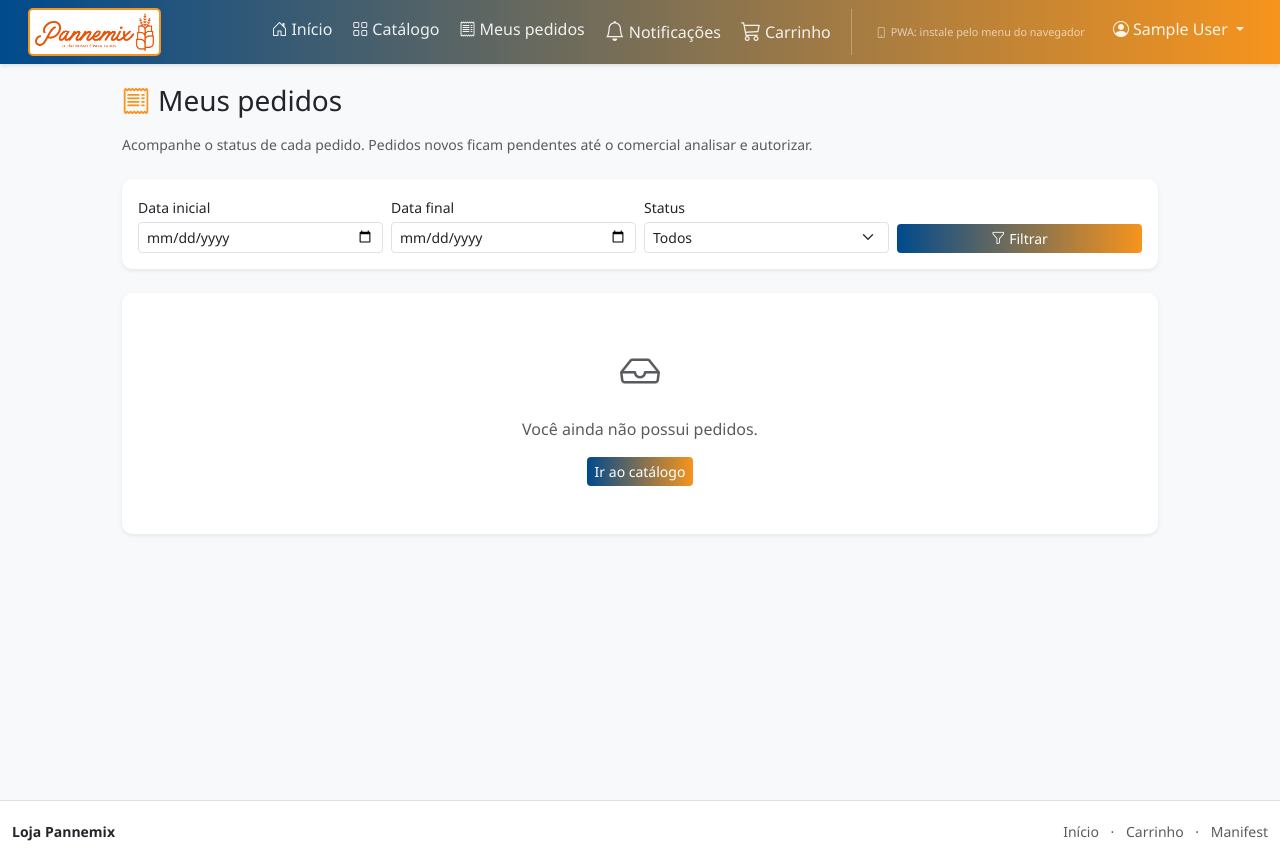
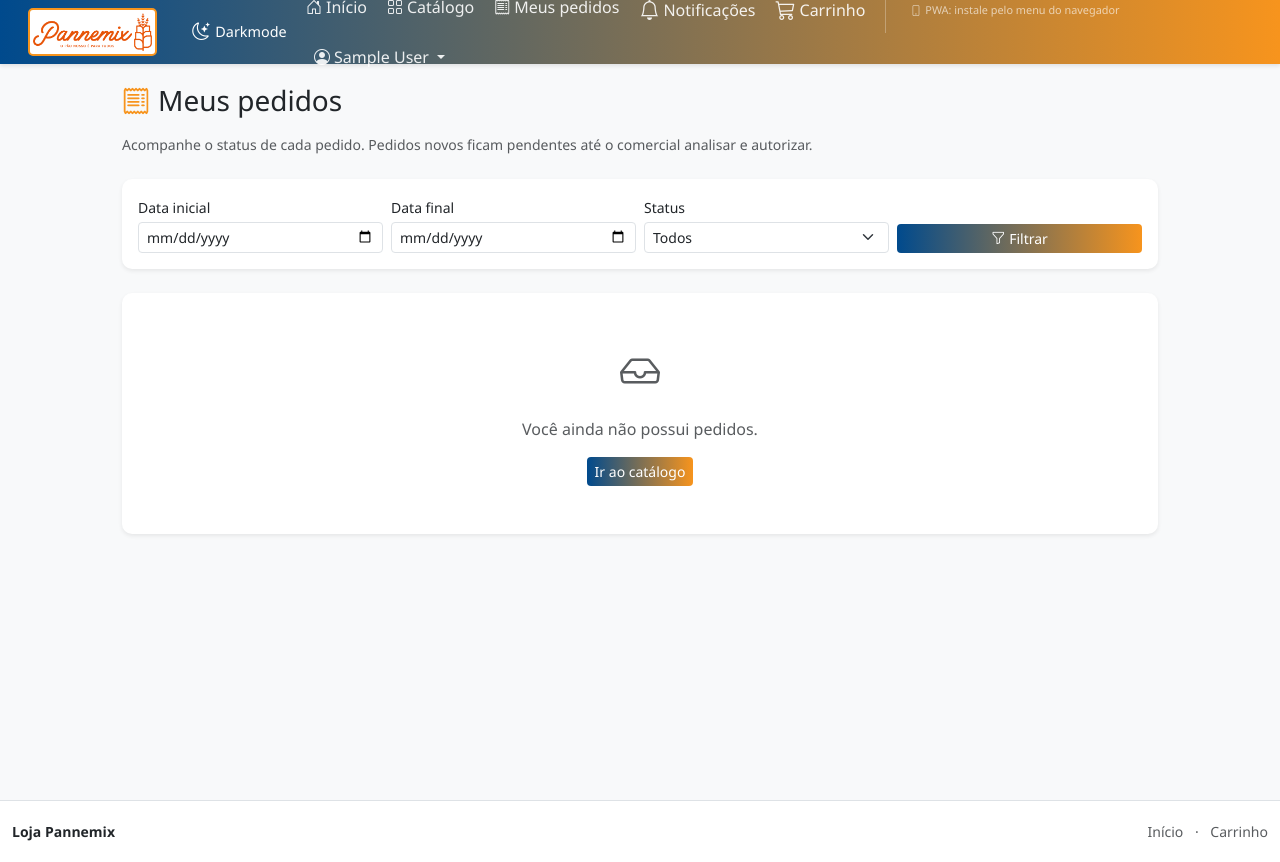
Before and after one commit to kadumel/sysPMIX, a Django app: page /ecommerce/pedidos/ in a window 1280 px wide. Run offline with Django 5.2, Linux system fonts and the light colour scheme; the visitor is signed in with stand-in values (Sample User, id 1); data comes from the database, SQL or seed files in the repository; data that the repository does not hold is empty; parts of the project's set-up code (start-up, migrations or seed data) failed here and were passed over.

Commit message:
Correções de Layout

```diff
--- a/ecommerce/templates/ecommerce/base.html
+++ b/ecommerce/templates/ecommerce/base.html
@@ -247,24 +261,71 @@
         .ecommerce-footer .text-dark {
             color: var(--body-color) !important;
         }
+        .breadcrumb-item a {
+            color: var(--body-color);
+            text-decoration: none;
+            opacity: 0.75;
+        }
+        .breadcrumb-item a:hover {
+            color: var(--secondary-color);
+            opacity: 1;
+            text-decoration: none;
+        }
+        .breadcrumb-item.active {
+            color: var(--body-color);
+            opacity: 1;
+        }
+        .breadcrumb-item + .breadcrumb-item::before {
+            color: var(--body-color);
+            opacity: 0.45;
+        }
+        .ecommerce-pedidos-table thead th {
+            background-color: #f1f3f5;
+            color: var(--body-color);
+            border-bottom-color: var(--border-subtle);
+            font-weight: 600;
+            white-space: nowrap;
+        }
+        .ecommerce-sort-link {
+            color: inherit !important;
+        }
+        .ecommerce-sort-link:hover {
+            color: var(--secondary-color) !important;
+        }
+        [data-bs-theme="dark"] .ecommerce-pedidos-table thead th {
+            background-color: #2a2e33;
+            color: var(--body-color);
+            border-bottom-color: var(--border-subtle);
+        }
+        [data-bs-theme="dark"] .ecommerce-pedidos-table {
+            --bs-table-bg: var(--card-bg);
+            --bs-table-color: var(--body-color);
+            --bs-table-hover-bg: rgba(255, 255, 255, 0.04);
+            --bs-table-border-color: var(--border-subtle);
+        }
         .dropdown-item:hover {
             background-color: var(--dropdown-hover-bg);
             color: var(--secondary-color);
         }
-        .dropdown-item.active-theme {
-            background-color: var(--dropdown-hover-bg);
-            color: var(--secondary-color);
-            font-weight: 600;
+        .theme-toggle-btn {
+            text-decoration: none !important;
+            display: inline-flex;
+            align-items: center;
+            gap: 0.35rem;
+            padding: 0.35rem 0.65rem;
+            border-radius: 0.375rem;
+            font-size: 0.9rem;
+            white-space: nowrap;
+            transition: background-color 0.15s ease, color 0.15s ease;
         }
-        .navbar-ecommerce .dropdown-menu .dropstart > .dropdown-toggle::before {
-            margin-right: 0.5rem;
-            vertical-align: middle;
+        .theme-toggle-btn:hover,
+        .theme-toggle-btn:focus-visible {
+            background-color: rgba(255, 255, 255, 0.18);
+            color: #fff !important;
         }
-        .navbar-ecommerce .dropdown-menu .dropstart > .dropdown-toggle::after {
-            display: none;
-        }
-        .navbar-ecommerce .dropdown-menu .dropstart > .dropdown-menu {
-            margin-right: 0.125rem;
+        .theme-toggle-btn .theme-toggle-icon {
+            font-size: 1.1rem;
+            line-height: 1;
         }
         [data-bs-theme="dark"] .table {
             --bs-table-bg: var(--card-bg);
@@ -483,11 +562,15 @@
                     <img src="{% static 'img/pannemix_cortado_transparente.png' %}" alt="Pannemix" loading="lazy">
                 </span>
             </a>
+            <button type="button" class="btn btn-link text-white theme-toggle-btn ms-2" id="themeToggleBtn" title="Alterar tema" aria-label="Alterar tema">
+                <i class="bi bi-moon-stars theme-toggle-icon" aria-hidden="true"></i>
+                <span class="theme-toggle-label d-none d-sm-inline">Darkmode</span>
+            </button>
             <div class="d-flex align-items-center ms-auto d-lg-none">
                 <a class="nav-link ecommerce-cart-mobile d-flex align-items-center" href="{% url 'ecommerce_cart' %}" title="Carrinho" aria-label="Carrinho">
                     <span class="position-relative d-inline-flex">
                         <i class="bi bi-cart3"></i>
-                        <span id="ecommerceCartBadgeMobile" class="position-absolute top-0 start-100 translate-middle badge rounded-pill bg-white text-danger border navbar-cart-badge js-ecommerce-cart-lines {% if ecommerce_cart_count == 0 %}d-none{% endif %}">{{ ecommerce_cart_count }}</span>
+                        <span id="ecommerceCartBadgeMobile" class="position-absolute top-0 start-100 translate-middle badge rounded-pill bg-danger text-white navbar-cart-badge navbar-count-badge js-ecommerce-cart-lines {% if ecommerce_cart_count == 0 %}d-none{% endif %}">{{ ecommerce_cart_count }}</span>
                     </span>
                 </a>
                 <button class="navbar-toggler border-0 shadow-none" type="button" data-bs-toggle="collapse" data-bs-target="#ecommerceNav" aria-controls="ecommerceNav" aria-expanded="false" aria-label="Menu">
@@ -510,7 +593,7 @@
                             <span class="position-relative d-inline-flex">
                                 <i class="bi bi-bell fs-5"></i>
                                 {% if ecommerce_notificacoes_nao_lidas %}
-                                <span class="position-absolute top-0 start-100 translate-middle badge rounded-pill bg-danger" style="font-size: 0.6rem;">{{ ecommerce_notificacoes_nao_lidas }}</span>
+                                <span class="position-absolute top-0 start-100 translate-middle badge rounded-pill bg-danger text-white navbar-count-badge" style="font-size: 0.6rem;">{{ ecommerce_notificacoes_nao_lidas }}</span>
                                 {% endif %}
                             </span>
                             Notificações
@@ -520,7 +603,7 @@
                         <a class="nav-link py-2 d-flex align-items-center gap-1" href="{% url 'ecommerce_cart' %}">
                             <span class="position-relative d-inline-flex">
                                 <i class="bi bi-cart3 fs-5"></i>
-                                <span id="ecommerceCartBadgeNav" class="position-absolute top-0 start-100 translate-middle badge rounded-pill bg-white text-danger border navbar-cart-badge js-ecommerce-cart-lines {% if ecommerce_cart_count == 0 %}d-none{% endif %}">{{ ecommerce_cart_count }}</span>
+                                <span id="ecommerceCartBadgeNav" class="position-absolute top-0 start-100 translate-middle badge rounded-pill bg-danger text-white navbar-cart-badge navbar-count-badge js-ecommerce-cart-lines {% if ecommerce_cart_count == 0 %}d-none{% endif %}">{{ ecommerce_cart_count }}</span>
                             </span>
                             Carrinho
                         </a>
@@ -535,7 +618,7 @@
                         </span>
                     </li>
                     <li class="nav-item dropdown ms-lg-2">
-                        <a class="nav-link dropdown-toggle py-2 text-white text-start text-lg-end" href="#" id="ecommerceUserMenu" role="button" data-bs-toggle="dropdown" data-bs-auto-close="outside" aria-expanded="false">
+                        <a class="nav-link dropdown-toggle py-2 text-white text-start text-lg-end" href="#" id="ecommerceUserMenu" role="button" data-bs-toggle="dropdown" aria-expanded="false">
                             <i class="bi bi-person-circle me-1"></i><span class="fw-medium">{{ ecommerce_usuario_exibicao|default:user.username }}</span>
                         </a>
                         <ul class="dropdown-menu dropdown-menu-lg-end shadow" aria-labelledby="ecommerceUserMenu">
@@ -546,29 +629,26 @@
                             <li><span class="dropdown-item-text small text-muted text-wrap"><i class="bi bi-info-circle me-1"></i>Nenhum cliente Sankhya vinculado a este usuário.</span></li>
                             {% endif %}
                             <li><hr class="dropdown-divider"></li>
-                            <li><a class="dropdown-item" href="{% url 'ecommerce_cart' %}"><i class="bi bi-cart3 me-2"></i>Carrinho <span id="ecommerceCartBadgeMenu" class="badge bg-secondary js-ecommerce-cart-lines {% if ecommerce_cart_count == 0 %}d-none{% endif %}">{{ ecommerce_cart_count }}</span></a></li>
+                            <li>
+                                <a class="dropdown-item d-flex align-items-center" href="{% url 'ecommerce_cart' %}">
+                                    <span class="position-relative d-inline-flex me-2">
+                                        <i class="bi bi-cart3"></i>
+                                        <span id="ecommerceCartBadgeMenu" class="position-absolute top-0 start-100 translate-middle badge rounded-pill bg-danger text-white navbar-cart-badge navbar-count-badge js-ecommerce-cart-lines {% if ecommerce_cart_count == 0 %}d-none{% endif %}">{{ ecommerce_cart_count }}</span>
+                                    </span>
+                                    Carrinho
+                                </a>
+                            </li>
                             <li><a class="dropdown-item" href="{% url 'ecommerce_pedidos' %}"><i class="bi bi-receipt me-2"></i>Meus pedidos</a></li>
-                            <li><a class="dropdown-item d-flex justify-content-between align-items-center" href="{% url 'ecommerce_notificacoes' %}"><span><i class="bi bi-bell me-2"></i>Notificações</span>{% if ecommerce_notificacoes_nao_lidas %}<span class="badge bg-danger rounded-pill">{{ ecommerce_notificacoes_nao_lidas }}</span>{% endif %}</a></li>
+                            <li>
+                                <a class="dropdown-item d-flex align-items-center" href="{% url 'ecommerce_notificacoes' %}">
+                                    <span class="position-relative d-inline-flex me-2">
+                                        <i class="bi bi-bell"></i>
+                                        <span class="position-absolute top-0 start-100 translate-middle badge rounded-pill bg-danger text-white navbar-cart-badge navbar-count-badge {% if not ecommerce_notificacoes_nao_lidas %}d-none{% endif %}">{{ ecommerce_notificacoes_nao_lidas|default:0 }}</span>
+                                    </span>
+                                    Notificações
+                                </a>
+                            </li>
                             <li><a class="dropdown-item" href="{% url 'dashboard' %}"><i class="bi bi-speedometer2 me-2"></i>Painel interno</a></li>
-                            <li class="dropstart">
-                                <a class="dropdown-item dropdown-toggle d-flex align-items-center" href="#" id="ecommerceThemeSubmenu" role="button" data-bs-toggle="dropdown" aria-expanded="false">
-                                    <i class="bi bi-palette me-2"></i>Tema
-                                </a>
-                                <ul class="dropdown-menu" aria-labelledby="ecommerceThemeSubmenu">
-                                    <li>
-                                        <button type="button" class="dropdown-item theme-option d-flex align-items-center" data-theme="light">
-                                            <i class="bi bi-sun me-2"></i>Whitemode
-                                            <i class="bi bi-check2 ms-auto theme-check d-none"></i>
-                                        </button>
-                                    </li>
-                                    <li>
-                                        <button type="button" class="dropdown-item theme-option d-flex align-items-center" data-theme="dark">
-                                            <i class="bi bi-moon-stars me-2"></i>Darkmode
-                                            <i class="bi bi-check2 ms-auto theme-check d-none"></i>
-                                        </button>
-                                    </li>
-                                </ul>
-                            </li>
                             <li><hr class="dropdown-divider"></li>
                             <li>
                                 <form method="post" action="{% url 'logout' %}">
@@ -609,8 +689,6 @@
                     <a href="{% url 'ecommerce_home' %}" class="text-decoration-none text-muted">Início</a>
                     <span class="mx-2">·</span>
                     <a href="{% url 'ecommerce_cart' %}" class="text-decoration-none text-muted">Carrinho</a>
-                    <span class="mx-2">·</span>
-                    <a href="/manifest.json" class="text-decoration-none text-muted">Manifest</a>
                 </div>
             </div>
         </div>
@@ -676,29 +754,41 @@
                 }
             }
 
+            function syncThemeToggle(theme) {
+                var btn = document.getElementById('themeToggleBtn');
+                if (!btn) return;
+                var icon = btn.querySelector('.theme-toggle-icon');
+                var label = btn.querySelector('.theme-toggle-label');
+                var nextIsDark = theme !== 'dark';
+                btn.setAttribute('data-theme-next', nextIsDark ? 'dark' : 'light');
+                btn.setAttribute('title', nextIsDark ? 'Ativar Darkmode' : 'Ativar Whitemode');
+                btn.setAttribute('aria-label', nextIsDark ? 'Ativar Darkmode' : 'Ativar Whitemode');
+                if (icon) {
+                    icon.className = 'bi theme-toggle-icon ' + (nextIsDark ? 'bi-moon-stars' : 'bi-sun');
+                }
+                if (label) {
+                    label.textContent = nextIsDark ? 'Darkmode' : 'Whitemode';
+                }
+            }
+
             function applyTheme(theme) {
                 if (theme !== 'dark' && theme !== 'light') theme = 'light';
                 document.documentElement.setAttribute('data-bs-theme', theme);
                 try {
                     localStorage.setItem(THEME_KEY, theme);
                 } catch (e) {}
-                document.querySelectorAll('.theme-option').forEach(function (btn) {
-                    var isActive = btn.getAttribute('data-theme') === theme;
-                    btn.classList.toggle('active-theme', isActive);
-                    var check = btn.querySelector('.theme-check');
-                    if (check) check.classList.toggle('d-none', !isActive);
-                });
+                syncThemeToggle(theme);
             }
 
             applyTheme(getStoredTheme());
 
-            document.querySelectorAll('.theme-option').forEach(function (btn) {
-                btn.addEventListener('click', function (event) {
-                    event.preventDefault();
-                    event.stopPropagation();
-                    applyTheme(btn.getAttribute('data-theme'));
+            var themeToggleBtn = document.getElementById('themeToggleBtn');
+            if (themeToggleBtn) {
+                themeToggleBtn.addEventListener('click', function () {
+                    var next = themeToggleBtn.getAttribute('data-theme-next') || 'dark';
+                    applyTheme(next);
                 });
-            });
+            }
         })();
     </script>
     <script>
--- a/ecommerce/templates/ecommerce/cart.html
+++ b/ecommerce/templates/ecommerce/cart.html
@@ -9,7 +9,7 @@
                 <h1 class="h3 mb-1">Carrinho de compras</h1>
                 <p class="text-muted small mb-0">Revise os itens antes de finalizar o pedido.</p>
             </div>
-            <a href="{% url 'ecommerce_home' %}#catalogo" class="btn btn-outline-primary btn-sm"><i class="bi bi-arrow-left me-1"></i>Continuar comprando</a>
+            <a href="{% url 'ecommerce_home' %}#catalogo" class="btn btn-outline-primary btn-sm btn-theme-outline"><i class="bi bi-arrow-left me-1"></i>Continuar comprando</a>
         </div>
 
         {% if linhas %}
--- a/ecommerce/templates/ecommerce/partials/cart_page_footer.html
+++ b/ecommerce/templates/ecommerce/partials/cart_page_footer.html
@@ -12,7 +12,7 @@
     <div class="d-flex gap-2">
         <form method="post" action="{% url 'ecommerce_clear_cart' %}" class="m-0" onsubmit="return confirm('Esvaziar o carrinho?');">
             {% csrf_token %}
-            <button type="submit" class="btn btn-outline-secondary btn-sm">Esvaziar</button>
+            <button type="submit" class="btn btn-outline-secondary btn-sm btn-theme-outline">Esvaziar</button>
         </form>
         <button type="button" class="btn btn-primary btn-sm" id="btnCheckoutAnalise">
             <i class="bi bi-send me-1"></i>Finalizar pedido
--- a/ecommerce/templates/ecommerce/partials/checkout_analise_add_row.html
+++ b/ecommerce/templates/ecommerce/partials/checkout_analise_add_row.html
@@ -12,7 +12,7 @@
             <i class="bi bi-plus-lg"></i>
         </button>
     </div>
-    <button type="button" class="btn btn-sm btn-outline-primary js-analise-add-cart" data-codigo="{{ item.codigo_produto }}">
+    <button type="button" class="btn btn-sm btn-outline-primary js-analise-add-cart btn-theme-outline" data-codigo="{{ item.codigo_produto }}">
         <i class="bi bi-cart-plus me-1"></i>Adicionar
     </button>
 </div>
--- a/ecommerce/templates/ecommerce/pedido_detail.html
+++ b/ecommerce/templates/ecommerce/pedido_detail.html
@@ -62,7 +62,7 @@
             {% endif %}
         </div>
 
-        <a href="{% url 'ecommerce_pedidos' %}" class="btn btn-outline-secondary btn-sm"><i class="bi bi-arrow-left me-1"></i>Voltar aos pedidos</a>
+        <a href="{% url 'ecommerce_pedidos' %}" class="btn btn-outline-secondary btn-sm btn-theme-outline"><i class="bi bi-arrow-left me-1"></i>Voltar aos pedidos</a>
     </div>
 </div>
 {% endblock %}
--- a/ecommerce/templates/ecommerce/pedidos_list.html
+++ b/ecommerce/templates/ecommerce/pedidos_list.html
@@ -41,11 +41,11 @@
 
         {% if pedidos %}
         <div class="table-responsive card ecommerce-cart-card border-0 shadow-sm">
-            <table class="table table-hover align-middle mb-0">
-                <thead class="table-light">
+            <table class="table table-hover align-middle mb-0 ecommerce-pedidos-table">
+                <thead>
                     <tr>
                         <th>
-                            <a href="{{ sort_link_pedido }}" class="text-decoration-none text-dark d-inline-flex align-items-center gap-1">
+                            <a href="{{ sort_link_pedido }}" class="ecommerce-sort-link text-decoration-none d-inline-flex align-items-center gap-1">
                                 Pedido
                                 {% if ordem_atual == 'pedido' %}
                                 <i class="bi bi-caret-{% if dir_atual == 'asc' %}up{% else %}down{% endif %}-fill small"></i>
@@ -53,7 +53,7 @@
                             </a>
                         </th>
                         <th>
-                            <a href="{{ sort_link_data }}" class="text-decoration-none text-dark d-inline-flex align-items-center gap-1">
+                            <a href="{{ sort_link_data }}" class="ecommerce-sort-link text-decoration-none d-inline-flex align-items-center gap-1">
                                 Data
                                 {% if ordem_atual == 'data' %}
                                 <i class="bi bi-caret-{% if dir_atual == 'asc' %}up{% else %}down{% endif %}-fill small"></i>
@@ -61,7 +61,7 @@
                             </a>
                         </th>
                         <th>
-                            <a href="{{ sort_link_valor_total }}" class="text-decoration-none text-dark d-inline-flex align-items-center gap-1">
+                            <a href="{{ sort_link_valor_total }}" class="ecommerce-sort-link text-decoration-none d-inline-flex align-items-center gap-1">
                                 Valor total
                                 {% if ordem_atual == 'valor_total' %}
                                 <i class="bi bi-caret-{% if dir_atual == 'asc' %}up{% else %}down{% endif %}-fill small"></i>
@@ -70,7 +70,7 @@
                         </th>
                         <th>Status</th>
                         <th>Pedido Sankhya</th>
-                        <th></th>
+                        <th class="text-end">Ações</th>
                     </tr>
                 </thead>
                 <tbody>
@@ -91,7 +91,7 @@
                         <td class="small">{% if p.codigo_pedido_sankhya %}{{ p.codigo_pedido_sankhya }}{% else %}—{% endif %}</td>
                         <td class="text-end">
                             <div class="d-inline-flex gap-2">
-                                <a href="{% url 'ecommerce_pedido_detail' p.pk %}" class="btn btn-sm btn-outline-primary">Detalhes</a>
+                                <a href="{% url 'ecommerce_pedido_detail' p.pk %}" class="btn btn-sm btn-outline-primary btn-theme-outline">Detalhes</a>
                                 {% if p.status == 'rejeitado' %}
                                 <form method="post" action="{% url 'ecommerce_pedido_reenviar_carrinho' p.pk %}">
                                     {% csrf_token %}
--- a/ecommerce/views.py
+++ b/ecommerce/views.py
@@ -4,7 +4,6 @@ from urllib.parse import urlencode
 from django.contrib import messages
 from django.contrib.auth.decorators import login_required
 from django.conf import settings
-from django.core.paginator import Paginator
 from django.http import JsonResponse
 from django.shortcuts import get_object_or_404, redirect, render
 from django.views.decorators.http import require_GET, require_POST
@@ -178,12 +177,11 @@ def index(request):
     )
     qs = catalog.aplicar_busca_produtos(qs, termo_busca)
     qs = catalog.prefetch_imagens_produto_loja(qs)
-    paginator = Paginator(qs, catalog.PAGE_SIZE)
-    page = paginator.get_page(request.GET.get('page'))
+    produtos = list(qs)
     precos_por_produto = catalog.map_precos_por_codtab(
-        [p.codigo_produto for p in page.object_list], codtab_cliente
+        [p.codigo_produto for p in produtos], codtab_cliente
     )
-    for produto in page.object_list:
+    for produto in produtos:
         produto.preco_ecommerce = precos_por_produto.get(produto.codigo_produto)
 
     ancestrais = catalog.ancestrais(grupo_atual, by_id) if grupo_atual else []
@@ -194,8 +192,8 @@ def index(request):
         'grupos_flat': [{'grupo': g, 'depth': d} for g, d in grupos_flat],
         'grupo_atual': grupo_atual,
         'grupo_ancestrais': ancestrais,
-        'produtos': page,
-        'paginator': paginator,
+        'produtos': produtos,
+        'produtos_count': len(produtos),
         'codtab_cliente': codtab_cliente,
         'tipos_loja_ativos': tipos_loja,
         'tipo_loja_ativo': tipo_efetivo,
```
Also changed, not shown: other parts of ecommerce/templates/ecommerce/base.html (+37 -5 lines), ecommerce/templates/ecommerce/index.html (+1 -30 lines), templates/base.html (+65 -59 lines).
